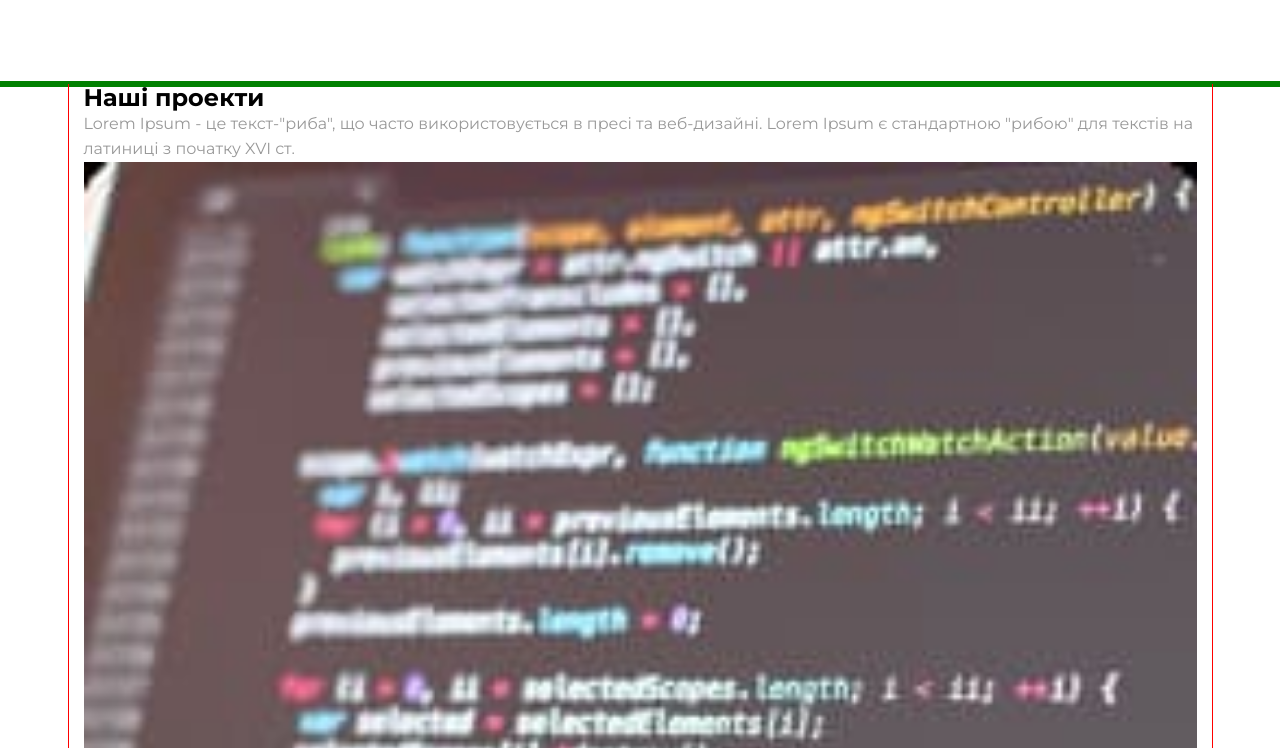
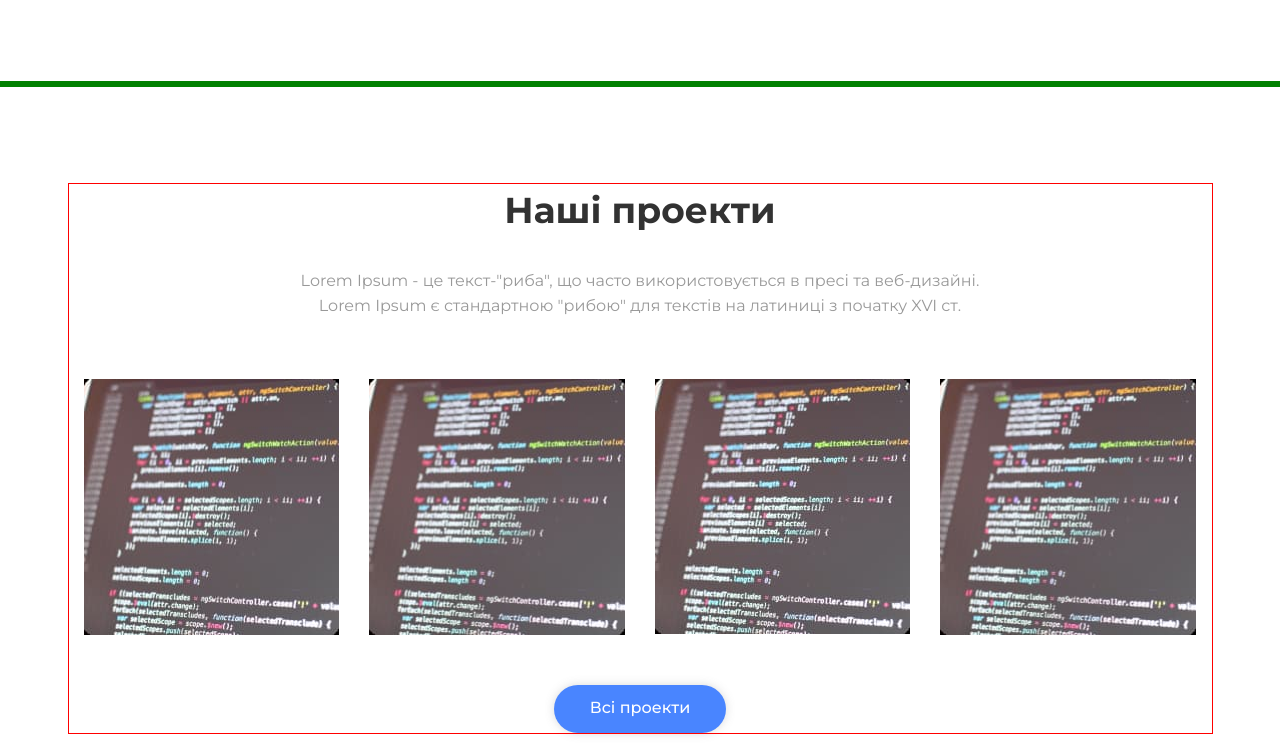
Before and after one commit to Tate-T/practice_BC-52, a plain HTML site: page index.html in a window 1280 px wide. Shown: the part 3332-4080 px from the top of the page. Drawn offline with nearby package versions, Linux system fonts and the light colour scheme.

Commit message:
section project style and grid

```diff
--- a/css/styles.css
+++ b/css/styles.css
@@ -7,6 +7,10 @@
   --secondary-text-color: #ffffff;
   --background-color: #f6f6f8;
   --subtitle-text-color: #000000;
+
+  --gap: 30px;
+
+  --carts: 3;
 }
 
 ul {
@@ -19,6 +23,7 @@ img {
   display: block;
   width: 100%;
   max-width: 100%;
+  height: auto;
 }
 
 h1,
@@ -45,6 +50,15 @@ body {
   outline: 1px solid red;
   margin-left: auto;
   margin-right: auto;
+}
+
+.grid-list {
+  display: flex;
+  gap: var(--gap);
+}
+
+.grid-item {
+  flex-basis: calc((100% - (var(--carts) - 1) * var(--gap)) / var(--carts));
 }
 
 section {
@@ -284,3 +298,36 @@ section {
 }
 .portfolio-link {
 }
+
+/**    Project section    */
+
+.project {
+  padding-top: 100px;
+  padding-bottom: 130px;
+}
+.container {
+}
+.container-project {
+}
+.project-title {
+  text-align: center;
+}
+.project-text {
+  max-width: 730px;
+  text-align: center;
+  margin: 32px auto 60px;
+}
+.project-list {
+  margin-bottom: 50px;
+}
+
+.project-item {
+  --carts: 4;
+}
+
+.project-photo {
+}
+
+.project-btn {
+  margin: 0 auto;
+}
--- a/index.html
+++ b/index.html
@@ -1,5 +1,6 @@
 <!DOCTYPE html>
 <html lang="uk">
+
 <head>
   <meta charset="UTF-8" />
   <meta http-equiv="X-UA-Compatible" content="IE=edge" />
@@ -9,17 +10,11 @@
 
   <link rel="preconnect" href="https://fonts.googleapis.com" />
   <link rel="preconnect" href="https://fonts.gstatic.com" crossorigin />
-    <link
-      href="https://fonts.googleapis.com/css2?family=Montserrat:wght@400;500;600;700;800&display=swap"
-      rel="stylesheet"
-    />
-    <link
-      rel="stylesheet"
-      href="https://cdnjs.cloudflare.com/ajax/libs/modern-normalize/1.1.0/modern-normalize.min.css"
+  <link href="https://fonts.googleapis.com/css2?family=Montserrat:wght@400;500;600;700;800&display=swap"
+    rel="stylesheet" />
+  <link rel="stylesheet" href="https://cdnjs.cloudflare.com/ajax/libs/modern-normalize/1.1.0/modern-normalize.min.css"
     integrity="sha512-wpPYUAdjBVSE4KJnH1VR1HeZfpl1ub8YT/NKx4PuQ5NmX2tKuGu6U/JRp5y+Y8XG2tV+wKQpNHVUX03MfMFn9Q=="
-      crossorigin="anonymous"
-      referrerpolicy="no-referrer"
-    />
+    crossorigin="anonymous" referrerpolicy="no-referrer" />
   <link rel="stylesheet" href="./css/styles.css" />
 </head>
 
@@ -31,32 +26,19 @@
       <nav class="header-navigation">
         <ul class="header-list">
           <li class="header-item">
-              <a
-                href="./index.html"
-                class="header-link sub-text"
-                target="_blank"
-                >Головна</a
-              >
+            <a href="./index.html" class="header-link sub-text" target="_blank">Головна</a>
           </li>
           <li class="header-item">
-              <a href="#" class="header-link sub-text" target="_blank"
-                >Наші проекти</a
-              >
+            <a href="#" class="header-link sub-text" target="_blank">Наші проекти</a>
           </li>
           <li class="header-item">
-              <a href="#" class="header-link sub-text" target="_blank"
-                >Послуги</a
-              >
+            <a href="#" class="header-link sub-text" target="_blank">Послуги</a>
           </li>
           <li class="header-item">
-              <a href="#" class="header-link sub-text" target="_blank"
-                >Новини</a
-              >
+            <a href="#" class="header-link sub-text" target="_blank">Новини</a>
           </li>
           <li class="header-item">
-              <a href="#" class="header-link sub-text" target="_blank"
-                >Контакти</a
-              >
+            <a href="#" class="header-link sub-text" target="_blank">Контакти</a>
           </li>
         </ul>
       </nav>
@@ -129,11 +111,7 @@
             </p>
             <a class="standarts-link" href="# ">Детальніше про компанію</a>
           </div>
-            <img
-              class="standarts-img"
-              src="./images/standarts.jpg"
-              alt="стандарти"
-            />
+          <img class="standarts-img" src="./images/standarts.jpg" alt="стандарти" />
         </div>
         <div class="standarts-line"></div>
         <ul class="standarts-list">
@@ -173,11 +151,7 @@
         </div>
         <ul class="portfolio-list">
           <li class="portfolio-item">
-              <img
-                class="portfolio-photo"
-                src="./images/portfolio.jpg"
-                alt="продукт"
-              />
+            <img class="portfolio-photo" src="./images/portfolio.jpg" alt="продукт" />
             <h3 class="portfolio-name subtitle">
               <span class="portfolio-number"> 01.</span> Дослідження і
               упаковка
@@ -190,11 +164,7 @@
             <a class="portfolio-link" href="#" target="_blank">Детальніше</a>
           </li>
           <li class="portfolio-item">
-              <img
-                class="portfolio-photo"
-                src="./images/portfolio.jpg"
-                alt="продукт"
-              />
+            <img class="portfolio-photo" src="./images/portfolio.jpg" alt="продукт" />
             <h3 class="portfolio-name subtitle">
               <span class="portfolio-number"> 01.</span> Дослідження і
               упаковка
@@ -207,11 +177,7 @@
             <a class="portfolio-link" href="#" target="_blank">Детальніше</a>
           </li>
           <li class="portfolio-item">
-              <img
-                class="portfolio-photo"
-                src="./images/portfolio.jpg"
-                alt="продукт"
-              />
+            <img class="portfolio-photo" src="./images/portfolio.jpg" alt="продукт" />
             <h3 class="portfolio-name subtitle">
               <span class="portfolio-number"> 01.</span> Дослідження і
               упаковка
@@ -228,21 +194,29 @@
     </section>
 
     <!-- Project section -->
-      <section>
-        <div class="container">
-          <h2>Наші проекти</h2>
-          <p class="section-text">
+    <section class="project">
+      <div class="container container-project">
+        <h2 class="project-title section-title">Наші проекти</h2>
+        <p class="section-text project-text">
           Lorem Ipsum - це текст-"риба", що часто використовується в пресі та
           веб-дизайні. Lorem Ipsum є стандартною "рибою" для текстів на
           латиниці з початку XVI ст.
         </p>
-          <ul>
-            <li><img src="./images/project.jpg" alt="Проект" /></li>
-            <li><img src="./images/project.jpg" alt="Проект" /></li>
-            <li><img src="./images/project.jpg" alt="Проект" /></li>
-            <li><img src="./images/project.jpg" alt="Проект" /></li>
+        <ul class="project-list grid-list">
+          <li class="project-item grid-item">
+            <img class="project-photo" src="./images/project.jpg" alt="Проект" />
+          </li>
+          <li class="project-item grid-item">
+            <img class="project-photo" src="./images/project.jpg" alt="Проект" />
+          </li>
+          <li class="project-item .grid-item">
+            <img class="project-photo" src="./images/project.jpg" alt="Проект" />
+          </li>
+          <li class="project-item grid-item">
+            <img class="project-photo" src="./images/project.jpg" alt="Проект" />
+          </li>
         </ul>
-          <button type="button">Всі проекти</button>
+        <button class="project-btn button" type="button">Всі проекти</button>
       </div>
     </section>
 
@@ -276,20 +250,13 @@
           <h2 class="footer-title">Контактна информация</h2>
           <ul class="footer-contacts">
             <li class="footer-contact">
-                <a href="mailto:test@test.ru" class="footer-link"
-                  >test@test.ua</a
-                >
+              <a href="mailto:test@test.ru" class="footer-link">test@test.ua</a>
             </li>
             <li class="footer-contact">
-                <a href="tel:+380965556699" class="footer-link"
-                  >+3 8096 555 66 99</a
-                >
+              <a href="tel:+380965556699" class="footer-link">+3 8096 555 66 99</a>
             </li>
             <li class="footer-contact">
-                <a
-                  href="https://goo.gl/maps/N3WmMj2EiXNHsBcQ6"
-                  class="footer-link"
-                >
+              <a href="https://goo.gl/maps/N3WmMj2EiXNHsBcQ6" class="footer-link">
                 <address>Тернопіль вул С. Бандери</address>
               </a>
             </li>
@@ -351,4 +318,5 @@
     </div>
   </footer>
 </body>
+
 </html>
```
Lines whose indentation alone changed are shown as unchanged.
